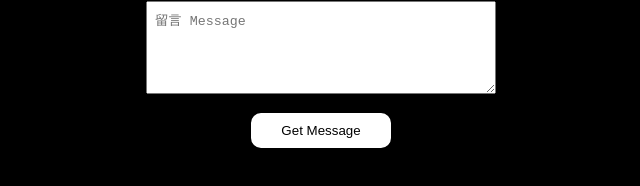
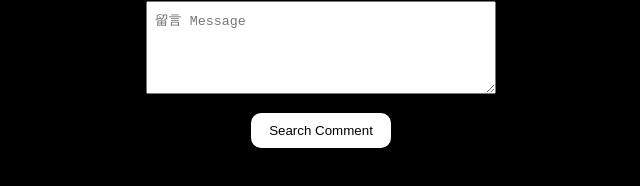
Before and after one commit to Charmying/Test-----Express-and-MongoDB, a website: page index.html in a window 1280 px wide. Shown: the part 710-896 px from the top of the page, 319-959 px from the left. Drawn offline with Linux system fonts and the light colour scheme.

Commit message:
查詢按鈕中的文字從 Get Message 改成 Search Comment

```diff
--- a/index.html
+++ b/index.html
@@ -43,7 +43,7 @@
         <textarea rows="5" class="editComment" placeholder="留言 Message"></textarea>
       </div>
       <div>
-        <button class="getData">Get Message</button>
+        <button class="getData">Search Comment</button>
       </div>
       <div class="actionButtons">
         <button class="updateData">Update Data</button>
```
